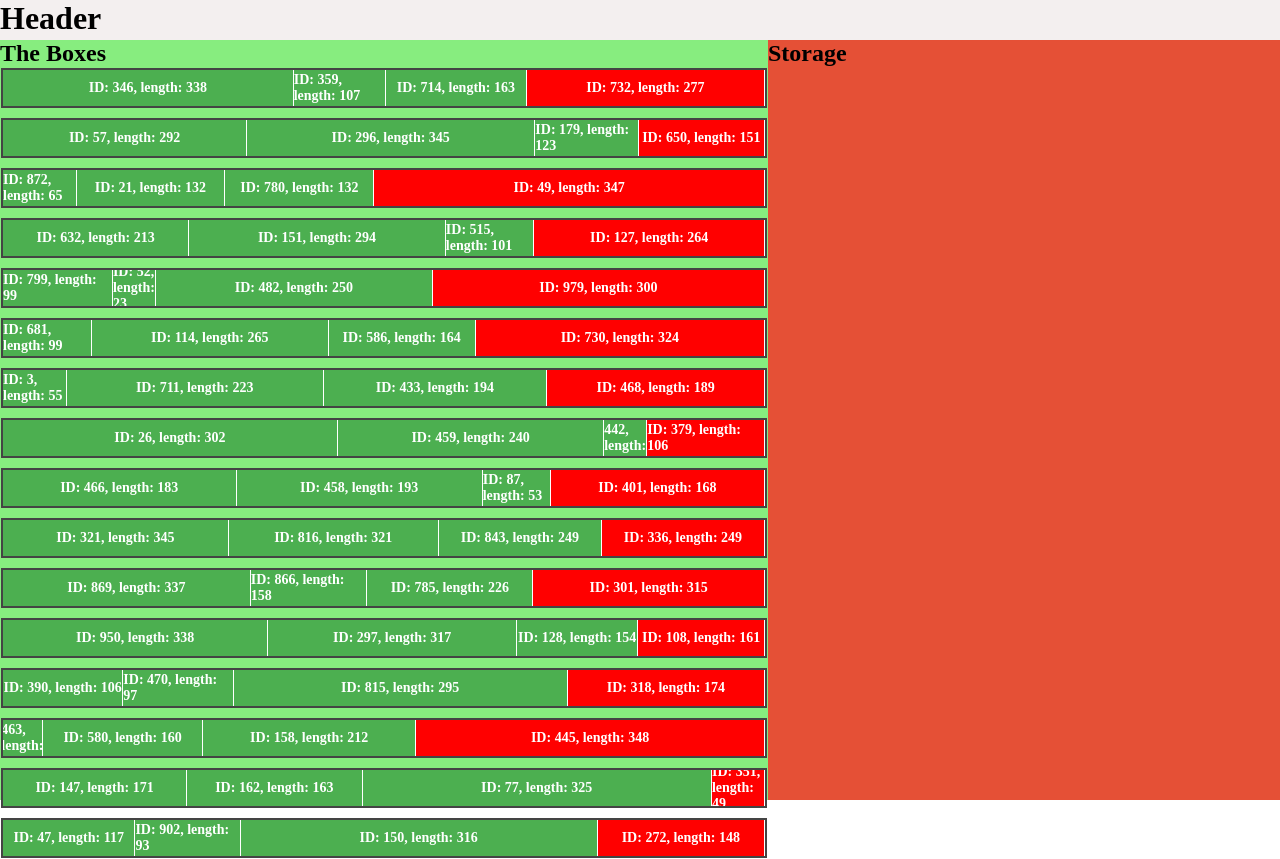
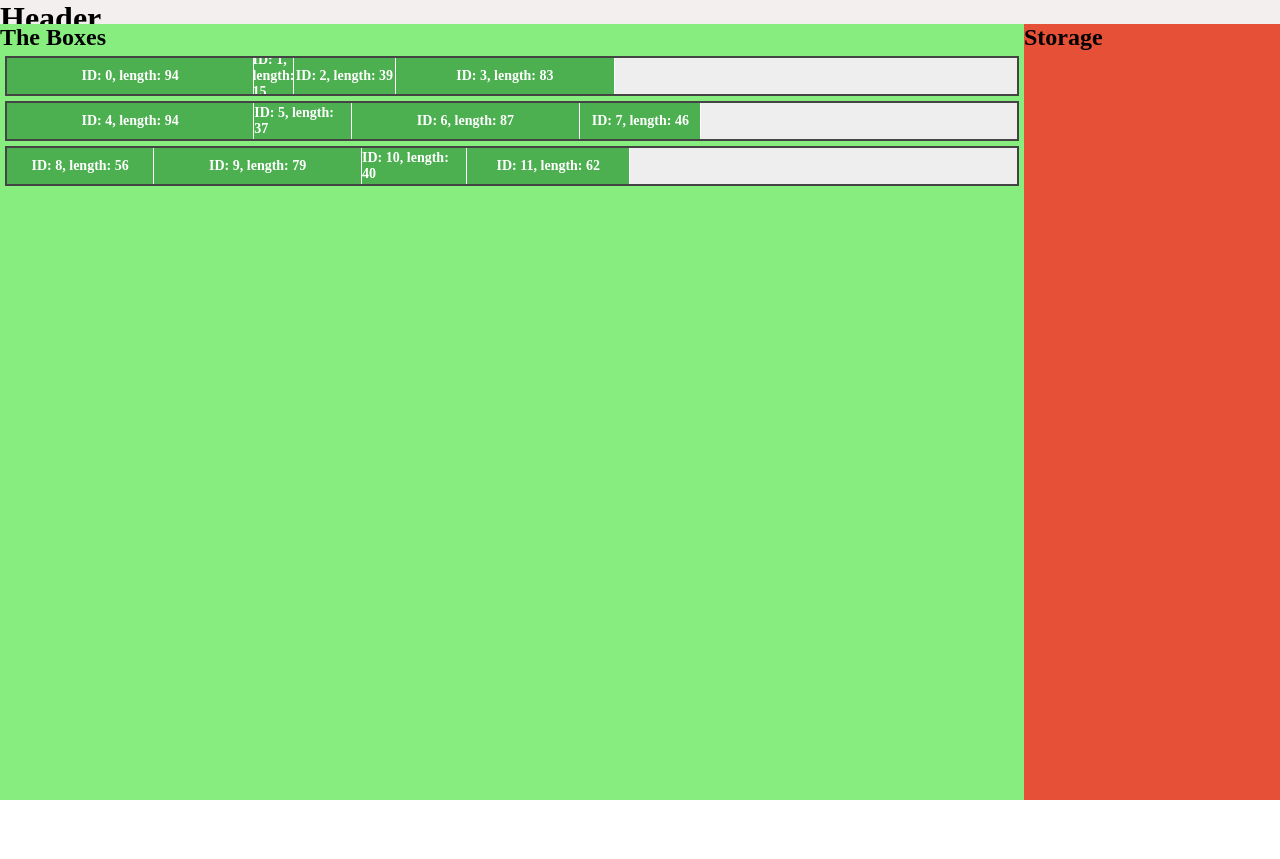
Before and after one commit to Roulev/PianoidBoxes, a React (Create React App) app: page / in a window 1280 px wide. After the commit the page ends 800 px from the top, so only its background shows below. Built offline with nearby package versions, Linux system fonts and the light colour scheme; the HTML template or start-up script is replaced by a standard one.

Commit message:
removal from storage to box

```diff
--- a/src/App.js
+++ b/src/App.js
@@ -3,52 +3,62 @@ import BoxVisualizer from './components/BoxVisualizer.jsx';
 import BoxStorage from './components/BoxStorage.jsx';
 import { useState } from 'react';
 
-// Новая генерация данных
 function generateTestData() {
   const rand = (min, max) => Math.floor(Math.random() * (max - min + 1)) + min;
-  const totalMatrices = 16;
-  const itemsPerMatrix = 4;
-  const usedIDs = new Set();
+  const data = [];
 
-  const generateUniqueID = () => {
-    let id;
-    do {
-      id = rand(0, 999);
-    } while (usedIDs.has(id));
-    usedIDs.add(id);
-    return id;
-  };
+  let id = 0;
+  for (let i = 0; i < 3; i++) {
+    const group = [];
+    for (let j = 0; j < 4; j++) {
+      group.push({ ID: id++, length: rand(10, 100) });
+    }
+    data.push(group);
+  }
 
-  return Array.from({ length: totalMatrices }, () =>
-    Array.from({ length: itemsPerMatrix }, () => ({
-      ID: generateUniqueID(),
-      length: rand(10, 350),
-    }))
-  );
+  return data;
 }
 
 function App() {
   const [data] = useState(generateTestData);
   const [boxes, setBoxes] = useState(data);
   const [storage, setStorage] = useState([]);
+  const [selectedStorageBox, setSelectedStorageBox] = useState(null);
+  const [sumLength] = useState(384);
 
-  const [selectedStorageBox, setSelectedStorageBox] = useState(null);
-  const [sumLength, setSumLength] = useState(384);
-
+  // drop from box to storage
   const handleMoveToStorage = (item, itemIdx, boxIdx) => {
     setStorage((prev) => [...prev, item]);
 
     setBoxes((prevBoxes) =>
-      prevBoxes.map((box, idx) => {
-        if (idx !== boxIdx) return box;
-        const newMatrix = box.filter((_, i) => i !== itemIdx);
-        return newMatrix;
-      })
+      prevBoxes.map((box, idx) =>
+        idx === boxIdx ? box.filter((_, i) => i !== itemIdx) : box
+      )
     );
   };
 
+  // Select box in storage
   const handleStorageClick = (index) => {
     setSelectedStorageBox((prev) => (prev === index ? null : index));
+  };
+
+  // removal from storage to box
+  const handleBoxDoubleClick = (boxIdx) => {
+    if (selectedStorageBox === null) return;
+
+    const itemToMove = storage[selectedStorageBox];
+
+    setBoxes((prevBoxes) =>
+      prevBoxes.map((box, idx) =>
+        idx === boxIdx ? [...box, itemToMove] : box
+      )
+    );
+
+    setStorage((prevStorage) =>
+      prevStorage.filter((_, idx) => idx !== selectedStorageBox)
+    );
+
+    setSelectedStorageBox(null);
   };
 
   return (
@@ -64,6 +74,7 @@ function App() {
             boxes={boxes}
             stringLength={sumLength}
             onDoubleClick={handleMoveToStorage}
+            onBoxDoubleClick={handleBoxDoubleClick}
           />
         </div>
 
--- a/src/components/BoxVisualizer.jsx
+++ b/src/components/BoxVisualizer.jsx
@@ -1,19 +1,25 @@
 import '../styles/BoxVisualizer.css';
 
-function BoxVisualizer({ boxes, stringLength, onDoubleClick }) {
+function BoxVisualizer({ boxes, stringLength, onDoubleClick, onBoxDoubleClick }) {
   return (
     <div className="box-container">
       {boxes.map((box, boxIdx) => {
-        const matrix = box;
-        const totalLength = matrix.reduce((sum, item) => sum + item.length, 0);
+        const totalLength = box.reduce((sum, item) => sum + item.length, 0);
         const isLastTooBig = totalLength > stringLength;
 
         return (
-          <div className="box" key={boxIdx}>
-            {matrix.map((item, itemIdx) => {
-              const isLast = itemIdx === matrix.length - 1;
+          <div
+            className="box"
+            key={boxIdx}
+            onDoubleClick={() => onBoxDoubleClick(boxIdx)}
+          >
+            {box.map((item, itemIdx) => {
+              const isLast = itemIdx === box.length - 1;
               const isRed = isLast && isLastTooBig;
-              const style = { width: `${(item.length * 100) / stringLength}%` };
+
+              const style = {
+                width: `${(item.length * 100) / stringLength}%`,
+              };
 
               return (
                 <div
@@ -21,7 +27,9 @@ function BoxVisualizer({ boxes, stringLength, onDoubleClick }) {
                   className={`item ${isRed ? 'item-red' : 'item-green'}`}
                   style={style}
                   title={`ID: ${item.ID}, length: ${item.length}`}
-                  onDoubleClick={() => onDoubleClick?.(item, itemIdx, boxIdx)}
+                  onDoubleClick={() =>
+                    onDoubleClick?.(item, itemIdx, boxIdx)
+                  }
                 >
                   ID: {item.ID}, length: {item.length}
                 </div>
--- a/src/styles/App.css
+++ b/src/styles/App.css
@@ -14,14 +14,14 @@
 
 .topBar {
   display: flex;
-  height: 5%;
+  height: 3%;
   width: 100%;
   background-color: #f3efef;
 }
 
 .container {
   display: flex;
-  height: 95%;
+  height: 97%;
   width: 100%;
   background-color: #edb649;
 }
@@ -29,7 +29,7 @@
 .leftField {
   display: flex;
   flex-direction: column;
-  width: 60%;
+  width: 80%;
   height: 100%;
   background-color: #87ed7f;
 }
@@ -39,7 +39,7 @@
 .rightField {
   display: flex;
   flex-direction: column;
-  width: 40%;
+  width: 20%;
   height: 100%;
   background-color: #e55036;
 }
--- a/src/styles/BoxVisualizer.css
+++ b/src/styles/BoxVisualizer.css
@@ -3,8 +3,9 @@
 .box-container {
   display: flex;
   flex-direction: column;
-  gap: 10px;
-  padding: 1px;
+  gap: 5px;
+  padding: 5px;
+
 }
 
 .box {
```
